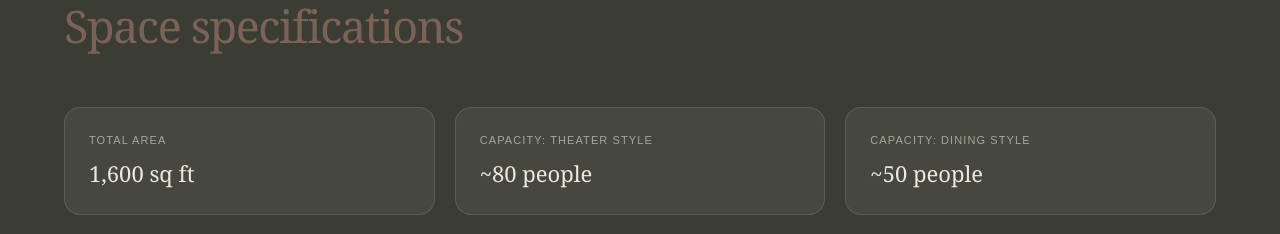
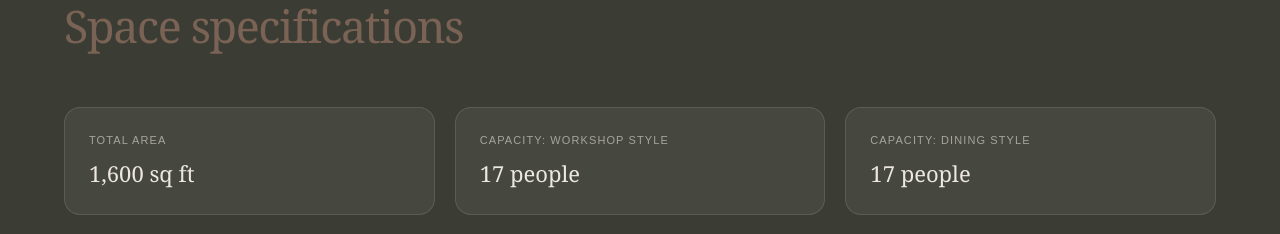
Before and after one commit to stimmel11/outcrop-manor-website, a Next.js app: page /explore-the-event-center in a window 1280 px wide. Shown: the part 940-1174 px from the top of the page. Built offline with nearby package versions, Linux system fonts and the light colour scheme.

Commit message:
content: event center capacity is 17 people, workshop and dining style
Co-Authored-By: Claude Fable 5.2 <noreply@anthropic.com>
Claude-Session: https://claude.ai/code/session_01AN4QuHKFK3LvPHS3VXJ5fQ

```diff
--- a/app/explore-the-event-center/page.tsx
+++ b/app/explore-the-event-center/page.tsx
@@ -83,8 +83,8 @@ export default function ExploreEventCenterPage() {
           >
             {[
               { label: "Total area", value: "1,600 sq ft" },
-              { label: "Capacity: theater style", value: "~80 people" },
-              { label: "Capacity: dining style", value: "~50 people" },
+              { label: "Capacity: workshop style", value: "17 people" },
+              { label: "Capacity: dining style", value: "17 people" },
               { label: "Natural light", value: "Large windows, east exposure" },
               { label: "Connected to kitchen", value: "Yes, caterer accessible" },
               { label: "AV & power", value: "Multiple circuits, projector-ready" },
```
